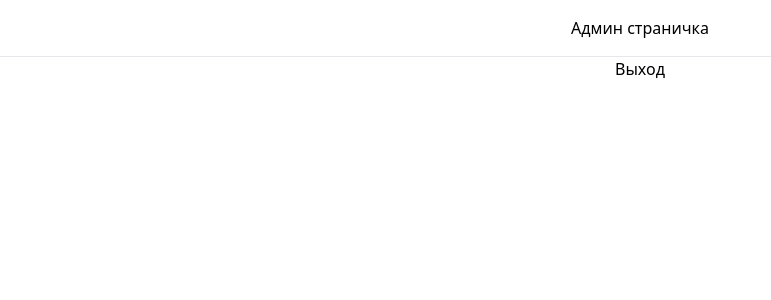
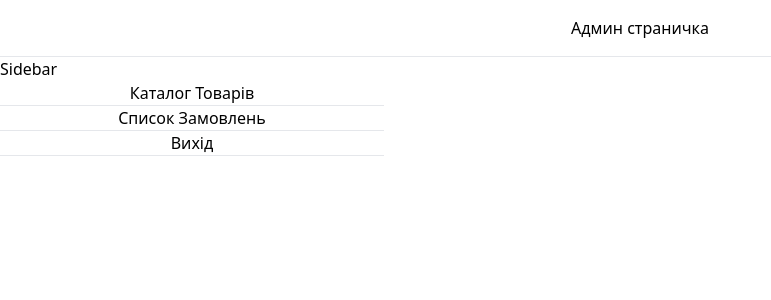
Before and after one commit to KiwiCodeSolution/Myasorobka, a React (Vite) app: page /admin in a window 1280 px wide. Both pictures are taken after a click on the button "Submit". Shown: the top 300 px of the page, without its empty margins (0-771 px from the left). Built offline with nearby package versions, Linux system fonts and the light colour scheme; the HTML template or start-up script is replaced by a standard one.

Commit message:
admin sections

```diff
--- a/src/App.jsx
+++ b/src/App.jsx
@@ -6,6 +6,8 @@ import AdminLogin from './adminLogin';
 import AdminPage from './adminPage';
 import NotFound from './notFoundPage';
 import { PrivateRoute, RedirectRoute } from './redirect';
+import Orders from './adminSections/orders';
+import AdminProducts from './adminSections/adminProducts';
 
 const App = () => {
 
@@ -13,7 +15,10 @@ const App = () => {
     <Routes >
       <Route path="/" element={<ClientPage />} />
       <Route path="/admin" element={<RedirectRoute><AdminLogin /></RedirectRoute>} />
-      <Route path="/admin/authorized" element={<PrivateRoute><AdminPage /></PrivateRoute>} />
+      <Route path="/admin/authorized" element={<PrivateRoute><AdminPage /></PrivateRoute>} >
+        <Route path="orders" element={<PrivateRoute><Orders /></PrivateRoute>} />
+        <Route path="products" element={<PrivateRoute><AdminProducts /></PrivateRoute>} />
+      </Route>
       <Route path="*" element={<NotFound />} />
     </Routes>
   )
--- a/src/adminPage.jsx
+++ b/src/adminPage.jsx
@@ -1,11 +1,19 @@
-import auth from "./store/auth";
+import { Outlet } from "react-router-dom";
+import SideBar from "./adminSections/sideBar";
+
 
 const AdminPage = () => {
+
+
+
   return (
     <>
       <h2 className="text-center p-4">Админ страничка</h2>
-      <hr/>
-      <button className="w-full text-center" type="button" onClick={(() => auth.toggleIsAuth())}>Выход</button>
+      <hr />
+      <div className="flex">
+        <SideBar />
+        <Outlet />
+      </div>
     </>
   )
 };
--- /dev/null
+++ b/src/adminSections/adminProducts.jsx
@@ -0,0 +1,7 @@
+const AdminProducts = () => {
+  return (
+    <h2>Products</h2>
+  )
+};
+
+export default AdminProducts;
--- /dev/null
+++ b/src/adminSections/orders.jsx
@@ -0,0 +1,7 @@
+const Orders = () => {
+  return (
+    <h2>Orders</h2>
+  )
+};
+
+export default Orders;
--- /dev/null
+++ b/src/adminSections/sideBar.jsx
@@ -0,0 +1,21 @@
+import { useNavigate } from "react-router";
+import auth from "../store/auth";
+
+const SideBar = () => {
+  const navigate = useNavigate();
+  const logOut = () => {
+    // запрос на сервер, если токен ок, то логаут
+    auth.toggleIsAuth();
+
+  }
+  return (
+    <div className="flex flex-col w-96">
+      <h2>Sidebar</h2>
+      <button type="button" onClick={() => navigate("products")}>Каталог Товарів</button><hr/>
+      <button type="button" onClick={() => navigate("orders")}>Список Замовлень</button><hr/>
+      <button type="button" onClick={logOut}>Вихід</button><hr/>
+    </div>
+  )
+};
+
+export default SideBar;
```
